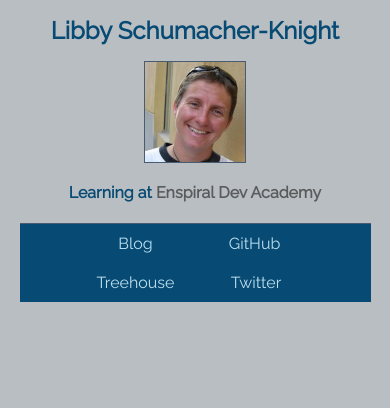
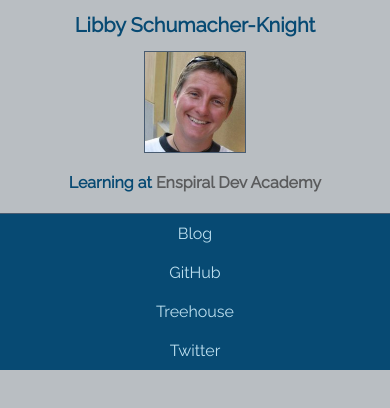
Before and after one commit to libbyschuknight/libbyschuknight.github.io, a plain HTML site: page index.html in a window 390 px wide. Drawn offline with Linux system fonts and the light colour scheme.

Commit message:
changes to mobile site layout of links

```diff
--- a/css/main.css
+++ b/css/main.css
@@ -27,7 +27,7 @@ body {
 
 
 h1 {
-  font-size: 1.5em;
+  font-size: 1.25em;
 }
 
 h3 {
@@ -42,10 +42,11 @@ h3 {
 
 /* SOCIAL MEDIA AND PROF SITE LINKS*/
 /* LINKS SECTION (instead of nav) */
+
 #links-content {
-  max-width: 1000px;
+  /*max-width: 1000px;*/
   border-top: solid 1px #495C71;
-  width: 90%;
+  /*width: 100%;*/
   text-align:center;
   background-color: rgb(7, 74, 115);
 }
@@ -53,6 +54,7 @@ h3 {
 
 /* LINKS - layout / structure*/
 #links-content ul {
+  width: 200px;
   list-style: none;
   padding: 0;
   margin: 0;
```
Also changed, not shown: index.html (+0 -2 lines).
